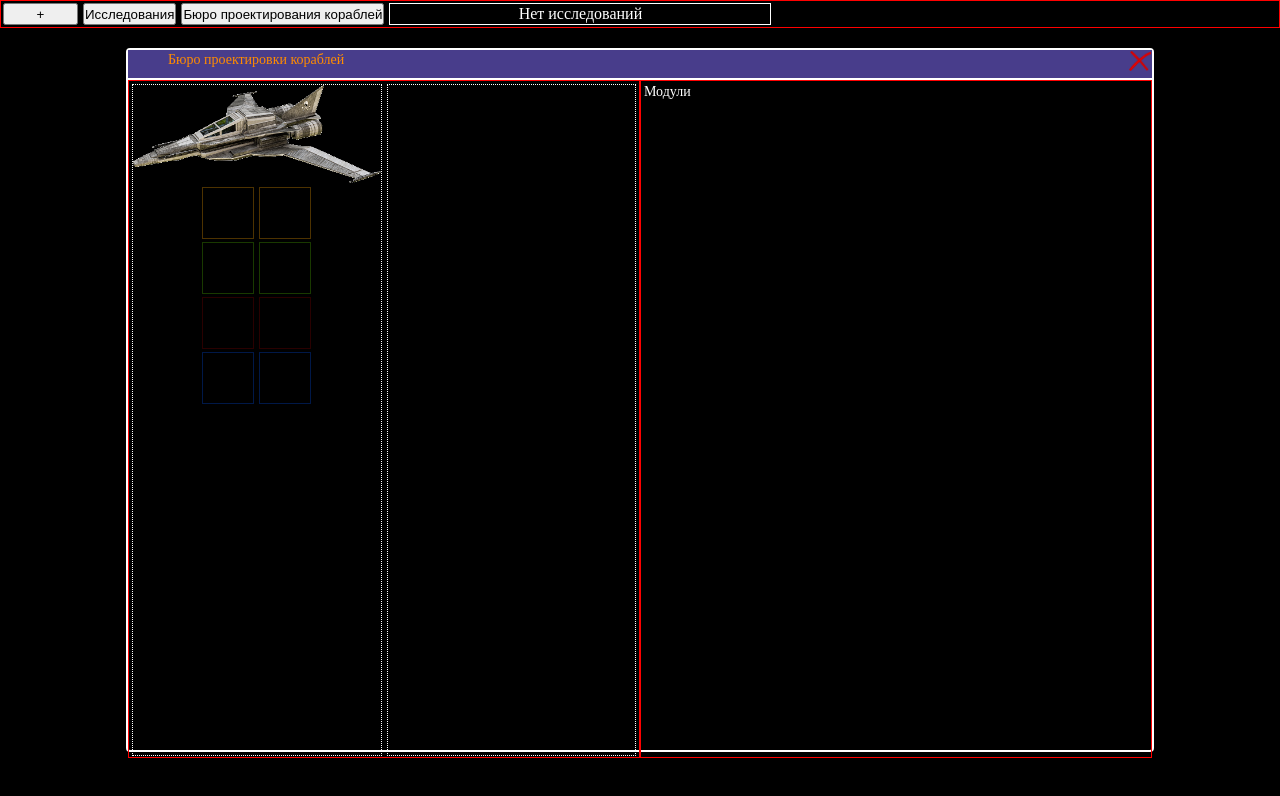
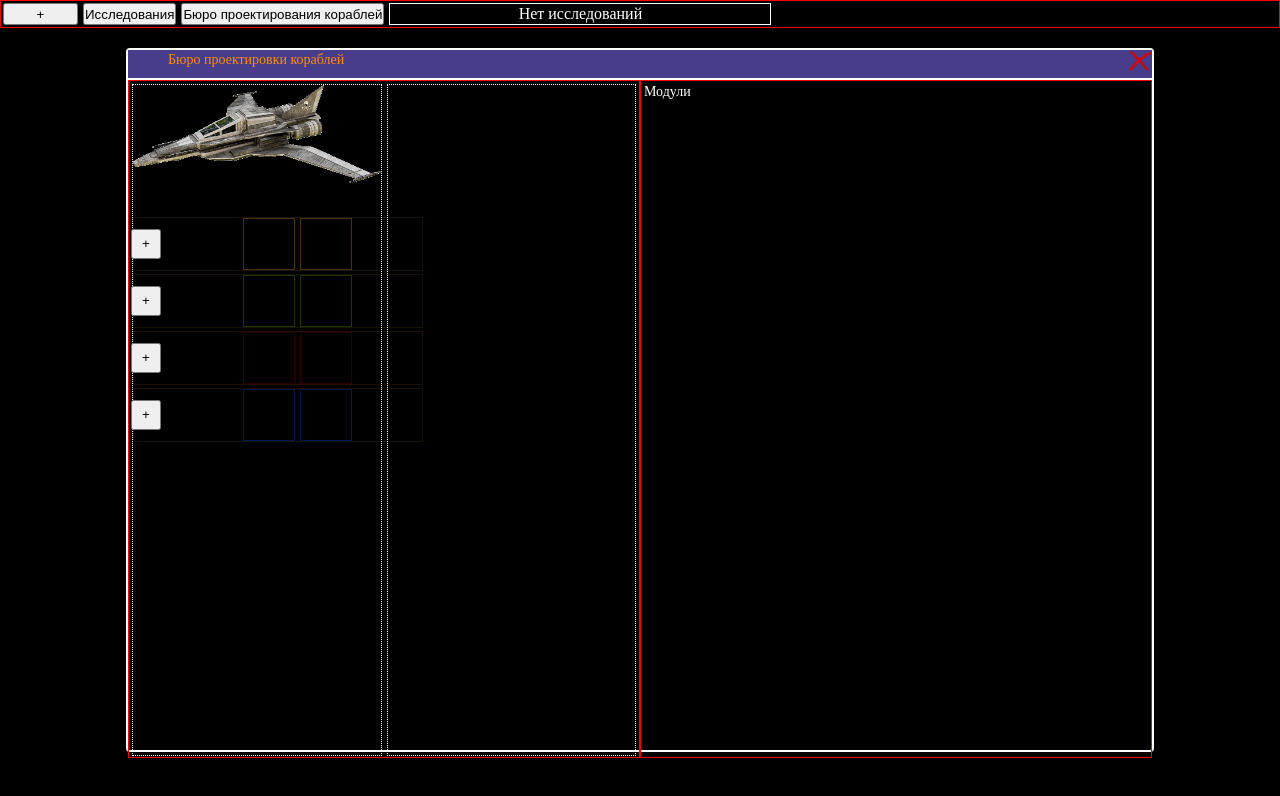
Before and after one commit to MaxRyazan/strategy, a Vue app: page / in a window 1280 px wide. Both pictures are taken after a click on the button "Бюро проектирования кораблей". Shown: the top 796 px of the page. Built offline with nearby package versions, Linux system fonts and the light colour scheme.

Commit message:
1.6.2  добавил слоты для модулей в проектировщике  добавил возможность перераспределять слоты

```diff
--- a/src/components/ships/ForConstructCard.vue
+++ b/src/components/ships/ForConstructCard.vue
@@ -1,9 +1,45 @@
 <script setup lang="ts">
 import {ShipInterface} from "@/typescript/classes/interfaces_for_classes/ShipInterface.ts";
+import ReusableText from "@/components/reusable/text/ReusableTextForDescription.vue";
+import {ref} from "vue";
+import ReusableButton from "@/components/reusable/buttons/Reusable-button.vue";
 
+const freeSlots = ref(0)
 const props = defineProps<{
     ship: ShipInterface
 }>()
+
+function deleteSlot(slotType: string){
+    freeSlots.value += 1
+    switch (slotType){
+        case 'engine': props.ship.slots.engines -= 1;
+        break
+        case 'module': props.ship.slots.modules -= 1;
+        break
+        case 'special': props.ship.slots.special -= 1;
+        break
+        case 'weapon': props.ship.slots.weapon -= 1;
+        break
+        case 'armor': props.ship.slots.armor -= 1;
+        break
+    }
+}
+function addSlot(slotType: string){
+    if(!freeSlots.value) return
+    freeSlots.value -= 1
+    switch (slotType){
+        case 'engine': props.ship.slots.engines += 1;
+        break
+        case 'module': props.ship.slots.modules += 1;
+        break
+        case 'special': props.ship.slots.special += 1;
+        break
+        case 'weapon': props.ship.slots.weapon += 1;
+        break
+        case 'armor': props.ship.slots.armor += 1;
+        break
+    }
+}
 </script>
 <template>
     <div class="ship">
@@ -11,21 +47,27 @@ const props = defineProps<{
             <div class="ship__img">
                 <img :src="props.ship.img" alt="">
             </div>
+            <reusable-text style="color: white" v-if="freeSlots">Свободных слотов: {{freeSlots}}</reusable-text>
             <div class="ship__slots">
                 <div class="ship__slots_engines">
-                    <div class="slot slot__engine" v-for="engine in props.ship.slots.engines"></div>
+                    <reusable-button @push="addSlot('engine')" class="add_slot_btn">+</reusable-button>
+                    <div @contextmenu.prevent="deleteSlot('engine')" class="slot slot__engine" v-for="engine in props.ship.slots.engines"></div>
                 </div>
                 <div class="ship__slots_modules">
-                    <div class="slot slot__module"  v-for="module in props.ship.slots.modules"></div>
+                    <reusable-button @push="addSlot('module')" class="add_slot_btn">+</reusable-button>
+                    <div @contextmenu.prevent="deleteSlot('module')" class="slot slot__module"  v-for="module in props.ship.slots.modules"></div>
                 </div>
                 <div class="ship__slots_special" v-if="props.ship.slots.special">
-                    <div class="slot slot__special" v-for="special in props.ship.slots.special"></div>
+                    <reusable-button @push="addSlot('special')" class="add_slot_btn">+</reusable-button>
+                    <div @contextmenu.prevent="deleteSlot('special')" class="slot slot__special" v-for="special in props.ship.slots.special"></div>
                 </div>
                 <div class="ship__slots_weapon">
-                    <div class="slot slot__weapon" v-for="weapon in props.ship.slots.weapon"></div>
+                    <reusable-button @push="addSlot('weapon')" class="add_slot_btn">+</reusable-button>
+                    <div @contextmenu.prevent="deleteSlot('weapon')" class="slot slot__weapon" v-for="weapon in props.ship.slots.weapon"></div>
                 </div>
                 <div class="ship__slots_armor">
-                    <div class="slot slot__armor" v-for="armor in props.ship.slots.armor"></div>
+                    <reusable-button @push="addSlot('armor')" class="add_slot_btn">+</reusable-button>
+                    <div @contextmenu.prevent="deleteSlot('armor')" class="slot slot__armor" v-for="armor in props.ship.slots.armor"></div>
                 </div>
             </div>
         </div>
@@ -57,6 +99,7 @@ const props = defineProps<{
   }
 }
 .ship__slots{
+  margin-top: 30px;
   width: 100%;
   display: flex;
   flex-direction: column;
@@ -67,8 +110,13 @@ const props = defineProps<{
 .ship__slots_special,
 .ship__slots_weapon,
 .ship__slots_armor{
+  min-height: 50px;
+  padding: 0 0 0 40px;
+  border: 1px solid rgba(255, 165, 0, .1);
   display: flex;
+  flex-wrap: wrap;
   justify-content: center;
+  align-items: center;
   gap: 5px;
   width: 100%;
 
@@ -108,4 +156,10 @@ const props = defineProps<{
     }
   }
 }
+.add_slot_btn{
+  position: absolute;
+  left: 3px;
+  height: 30px;
+  width: 30px;
+}
 </style>
```
